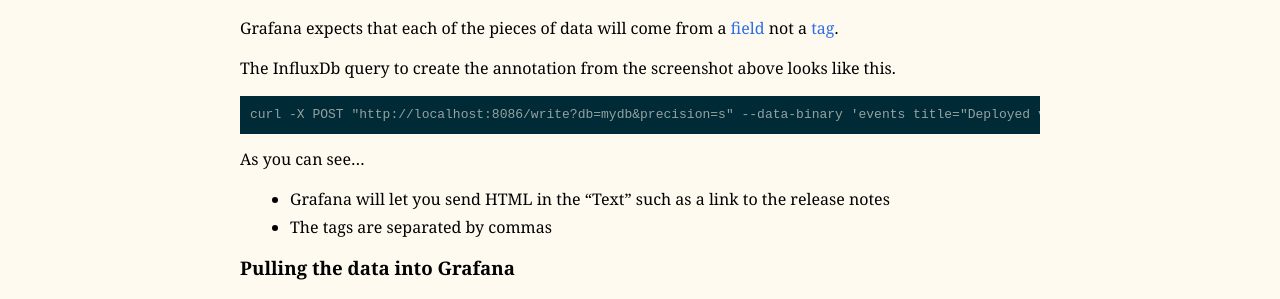
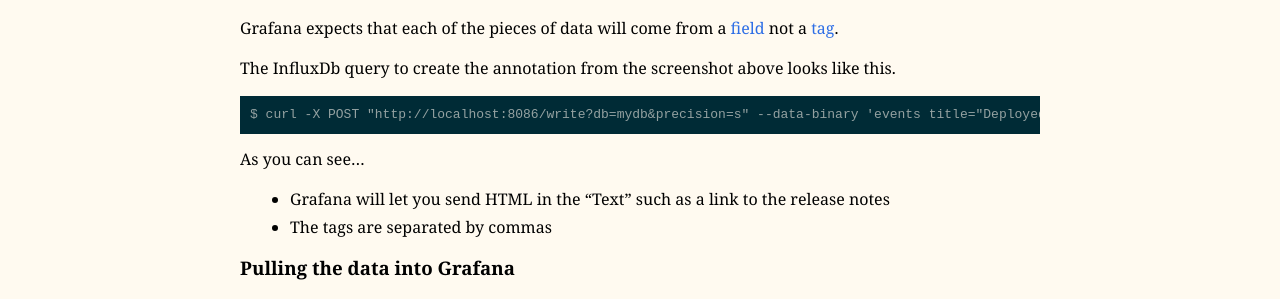
Before and after one commit to mpchadwick/mpchadwick.github.io, a Jekyll site: the page built from _posts/2016-08-08-grafana-influxdb-annotations.md, in a window 1280 px wide and 900 px high, scrolled down 1114 px. Shown: the part 153-452 px from the top of the window. Built offline with Jekyll 4.4.1, drawn with Linux system fonts in a browser that asks for light colours; comment, search, counter and statistics services are not loaded.

Commit message:
Clean up prompt

````diff
--- a/_posts/2016-08-08-grafana-influxdb-annotations.md
+++ b/_posts/2016-08-08-grafana-influxdb-annotations.md
@@ -42,7 +42,7 @@ Grafana expects that each of the pieces of data will come from a [field](https:/
 The InfluxDb query to create the annotation from the screenshot above looks like this.
 
 ```
-curl -X POST "http://localhost:8086/write?db=mydb&precision=s" --data-binary 'events title="Deployed v10.2.0",text="<a href='https://github.com'>Release notes</a>",tags="these,are,the,tags" 1470661200'
+$ curl -X POST "http://localhost:8086/write?db=mydb&precision=s" --data-binary 'events title="Deployed v10.2.0",text="<a href='https://github.com'>Release notes</a>",tags="these,are,the,tags" 1470661200'
 ```
 
 As you can see...
````
